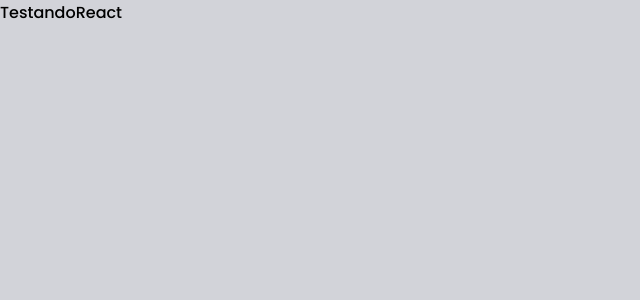
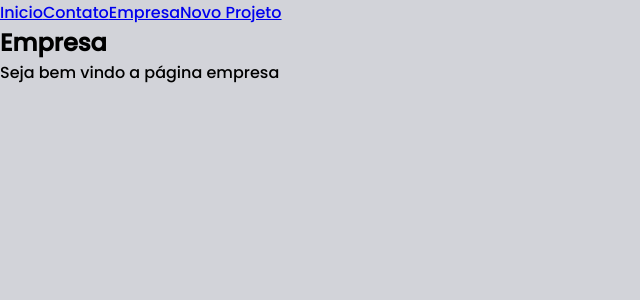
Before and after one commit to yyhago/project-Businessflow, a React (Create React App) app: page /empresa in a window 1280 px wide. Shown: the top 300 px of the page, without its empty margins (0-640 px from the left). Built offline with nearby package versions, Linux system fonts and the light colour scheme.

Commit message:
React Router

```diff
--- a/src/App.js
+++ b/src/App.js
@@ -1,10 +1,28 @@
-
+import { BrowserRouter as Router, Routes, Route, Link } from "react-router-dom";
+import Home from "./Components/Pages/Home";
+import Contato from "./Components/Pages/Contato";
+import Empresa from "./Components/Pages/Empresa";
+import NewProject from "./Components/Pages/NewProject";
 
 function App() {
   return (
-    <div className="App">
-      <p>TestandoReact</p>
-    </div>
+    <Router>
+      <div className="App">
+        <div>
+          <Link to="/">Inicio</Link>
+          <Link to="/contato">Contato</Link>
+          <Link to="/empresa">Empresa</Link>
+          <Link to="/newproject">Novo Projeto</Link>
+        </div>
+
+        <Routes>
+          <Route path="/" element={<Home />} />
+          <Route path="/contato" element={<Contato />} />
+          <Route path="/empresa" element={<Empresa />} />
+          <Route path="/newproject" element={<NewProject />} />
+        </Routes>
+      </div>
+    </Router>
   );
 }
 
--- /dev/null
+++ b/src/Components/Pages/Contato.js
@@ -0,0 +1,8 @@
+export default function Contato () {
+    return(
+        <>
+            <h2>Contato</h2>
+            <p>Seja bem vindo a página contato</p>
+        </>
+    )
+}
--- /dev/null
+++ b/src/Components/Pages/Empresa.js
@@ -0,0 +1,8 @@
+export default function Empresa () {
+    return(
+        <>
+            <h2>Empresa</h2>
+            <p>Seja bem vindo a página empresa</p>
+        </>
+    )
+}
--- /dev/null
+++ b/src/Components/Pages/Home.js
@@ -0,0 +1,8 @@
+export default function Home () {
+    return(
+        <>
+            <h2>Home</h2>
+            <p>Seja bem vindo a página incio</p>
+        </>
+    )
+}
--- /dev/null
+++ b/src/Components/Pages/NewProject.js
@@ -0,0 +1,8 @@
+export default function NewProject () {
+    return(
+        <>
+            <h2>Novo projeto</h2>
+            <p>Seja bem vindo a página novo project</p>
+        </>
+    )
+}
```
